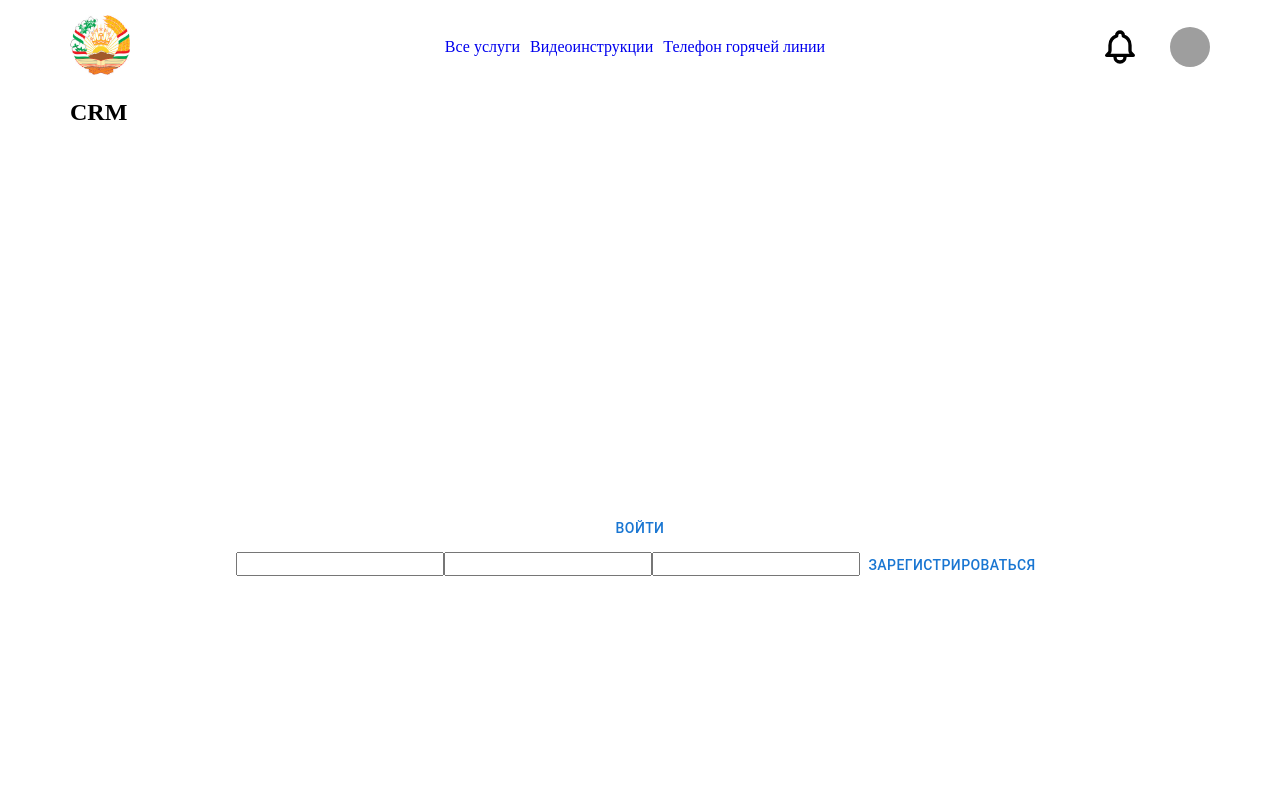
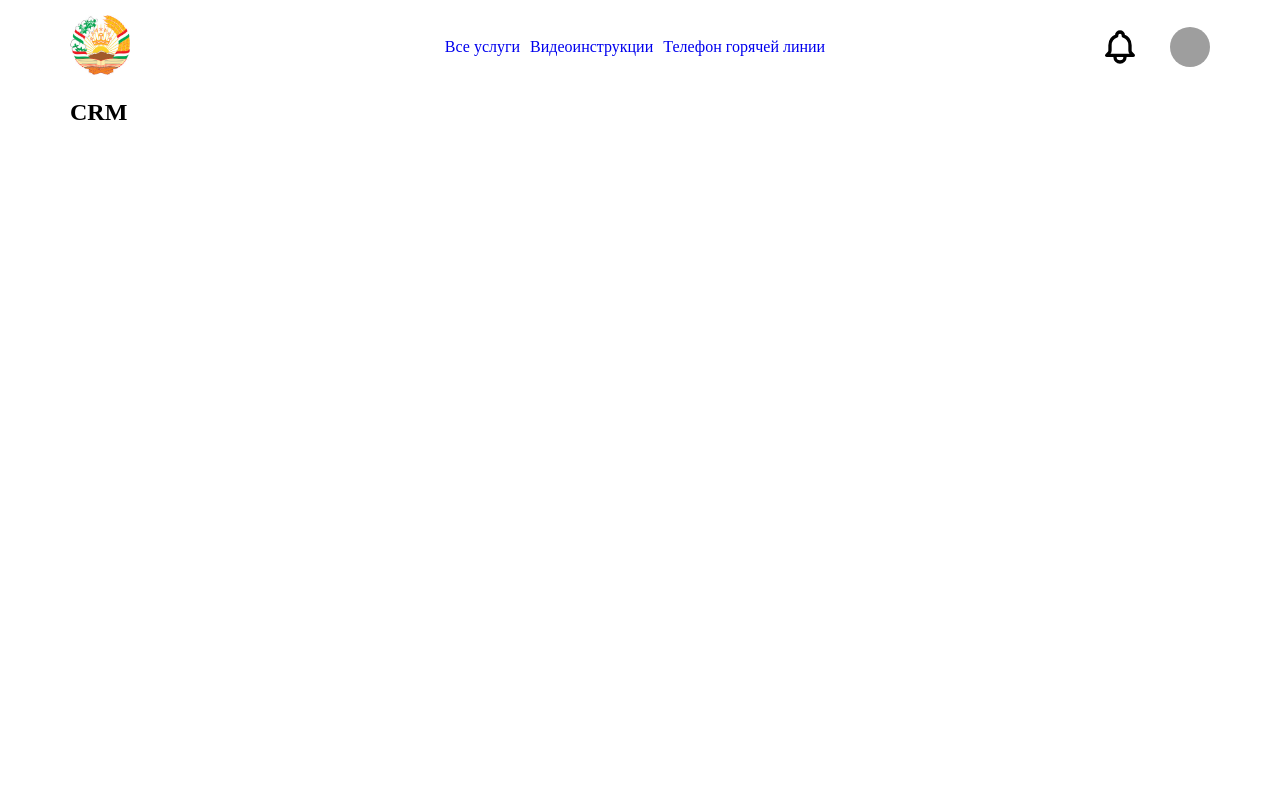
Before and after one commit to AMIRTJK/CRM, a React (Vite) app in the folder client/: page / in a window 1280 px wide. Shown: the top 800 px of the page. Built offline with nearby package versions, Linux system fonts and the light colour scheme; grey boxes are pictures that could not be loaded.

Commit message:
added dynamic routing to auth components

```diff
--- a/client/src/App.tsx
+++ b/client/src/App.tsx
@@ -2,8 +2,10 @@ import { Route, Routes } from "react-router";
 import { lazy, Suspense } from "react";
 import "./App.css";
 import { Loader } from "./Components/UI/Loader/Loader";
-import { Authorization } from "./Components/Auth/Authorization/Authorization";
 const LazyHeader = lazy(() => import("./Components/Header/Header"));
+const LazyAuthrozation = lazy(
+	() => import("./Components/Auth/Authorization/Authorization"),
+);
 const LazyLogMe = lazy(() => import("./Components/Auth/Logme/Logme"));
 const LazyRegMe = lazy(() => import("./Components/Auth/Regme/Regme"));
 const LazyCrm = lazy(() => import("./Components/CRM/Crm"));
@@ -18,13 +20,15 @@ function App() {
 							<LazyHeader />
 							<Routes>
 								<Route path="/" element={<LazyCrm />} />
+								<Route path="/" element={<LazyCrm />} />
 								{/* Доработать КМ */}
-								<Route path="auth/regme" element={<LazyRegMe />} />
-								<Route path="auth/logme" element={<LazyLogMe />} />
+								<Route path="auth/*" element={<LazyAuthrozation />}>
+									<Route path="regme" element={<LazyRegMe />} />
+									<Route path="logme" element={<LazyLogMe />} />
+								</Route>
 								<Route path="*" element={<h2>Страница не существует</h2>} />
 							</Routes>
 						</Suspense>
-						<Authorization /> // Для теста
 					</div>
 				</div>
 			</section>
--- a/client/src/Components/Auth/Authorization/Authorization.tsx
+++ b/client/src/Components/Auth/Authorization/Authorization.tsx
@@ -1,17 +1,17 @@
-import { Suspense, useState, lazy } from "react";
+import { Suspense, lazy } from "react";
 import { Button } from "@mui/material";
-import { useNavigate } from "react-router";
+import { useNavigate, useLocation, Outlet } from "react-router";
 import "./Authorization.css";
 
 // Lazy
-const LazyLogme = lazy(() => import("../Logme/Logme"));
-const LazyRegme = lazy(() => import("../Regme/Regme"));
-export const Authorization: React.FC = () => {
-	const [auth, setAuth] = useState<string>("logme");
 
-	const handleSelect = (authState: string) => {
-		setAuth(authState);
-		console.log(auth);
+const Authorization: React.FC = () => {
+	const location = useLocation();
+	const navigate = useNavigate();
+
+	const isRegme = location.pathname === "/auth/regme";
+	const handleSelect = () => {
+		navigate(isRegme ? "/auth/logme" : "/auth/regme");
 	};
 
 	return (
@@ -19,18 +19,18 @@ export const Authorization: React.FC = () => {
 			{/* Доработать КМ */}
 			<div className="authorization__content">
 				<div className="authorization__choose">
-					<Button
-						onClick={() => handleSelect(auth === "logme" ? "regme" : "logme")}
-					>
-						{auth === "regme" ? "Зарегистрироваться" : "Войти"}
+					<Button onClick={handleSelect}>
+						{isRegme ? `Войти` : `Зарегистрироваться`}
 					</Button>
 				</div>
 				<div className="authorization__components">
 					<Suspense>
-						{auth === "regme" ? <LazyLogme /> : <LazyRegme />}
+						<Outlet />
 					</Suspense>
 				</div>
 			</div>
 		</>
 	);
 };
+
+export default Authorization;
--- /dev/null
+++ b/client/src/Components/Auth/Regme/Regme.css
@@ -0,0 +1,6 @@
+.regme__form {
+	display: flex;
+	flex-direction: column;
+	gap: 10px;
+
+}
--- a/client/src/Components/Auth/Regme/Regme.tsx
+++ b/client/src/Components/Auth/Regme/Regme.tsx
@@ -1,6 +1,7 @@
 import { Button } from "@mui/material";
 import { createUser } from "../../../API/users/createUser";
 import { QueryClient, useMutation } from "@tanstack/react-query";
+import "./Regme.css";
 // RTQ
 const Regme: React.FC = () => {
 	const queryClient = new QueryClient({
@@ -21,7 +22,7 @@ const Regme: React.FC = () => {
 			mutationFn: () => createUser(newUser),
 			onSuccess: () => queryClient.invalidateQueries({ queryKey: ["users"] }),
 		},
-    queryClient
+		queryClient,
 	);
 
 	const onSubmit = () => {
```
Lines whose indentation alone changed are shown as unchanged.
